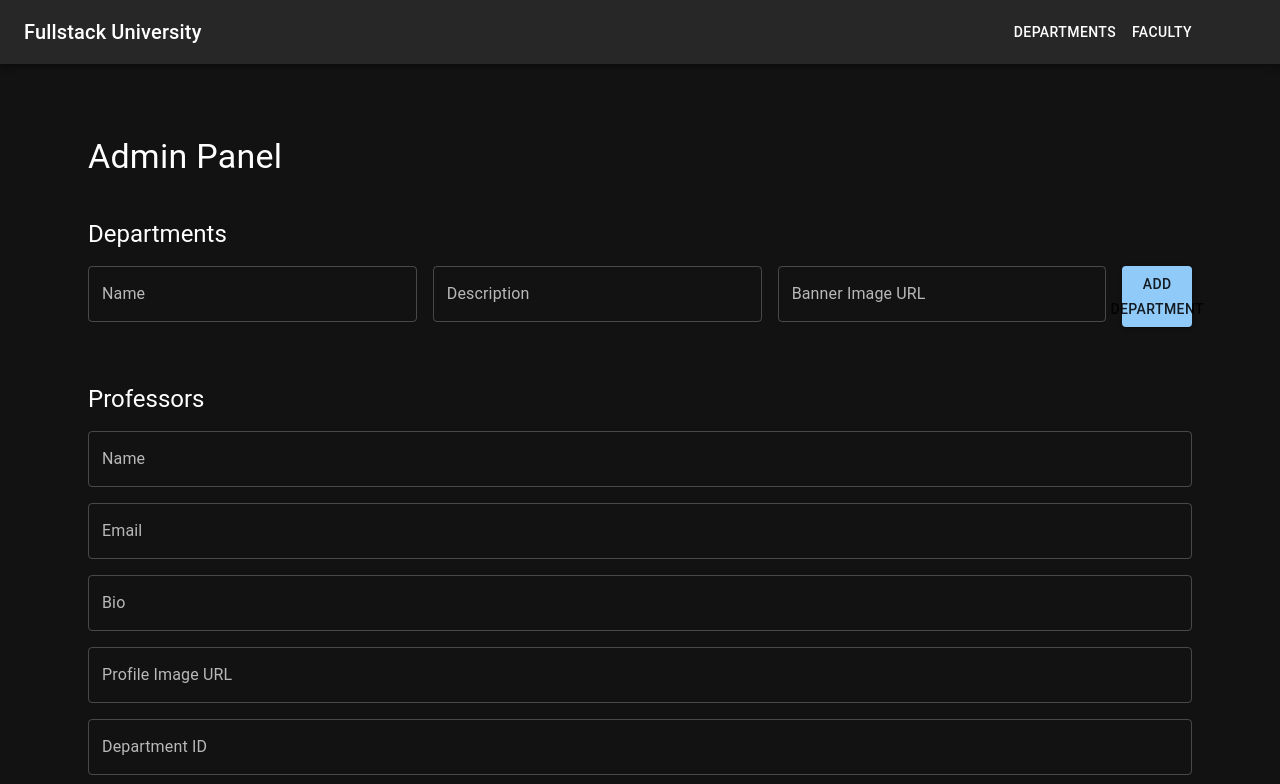
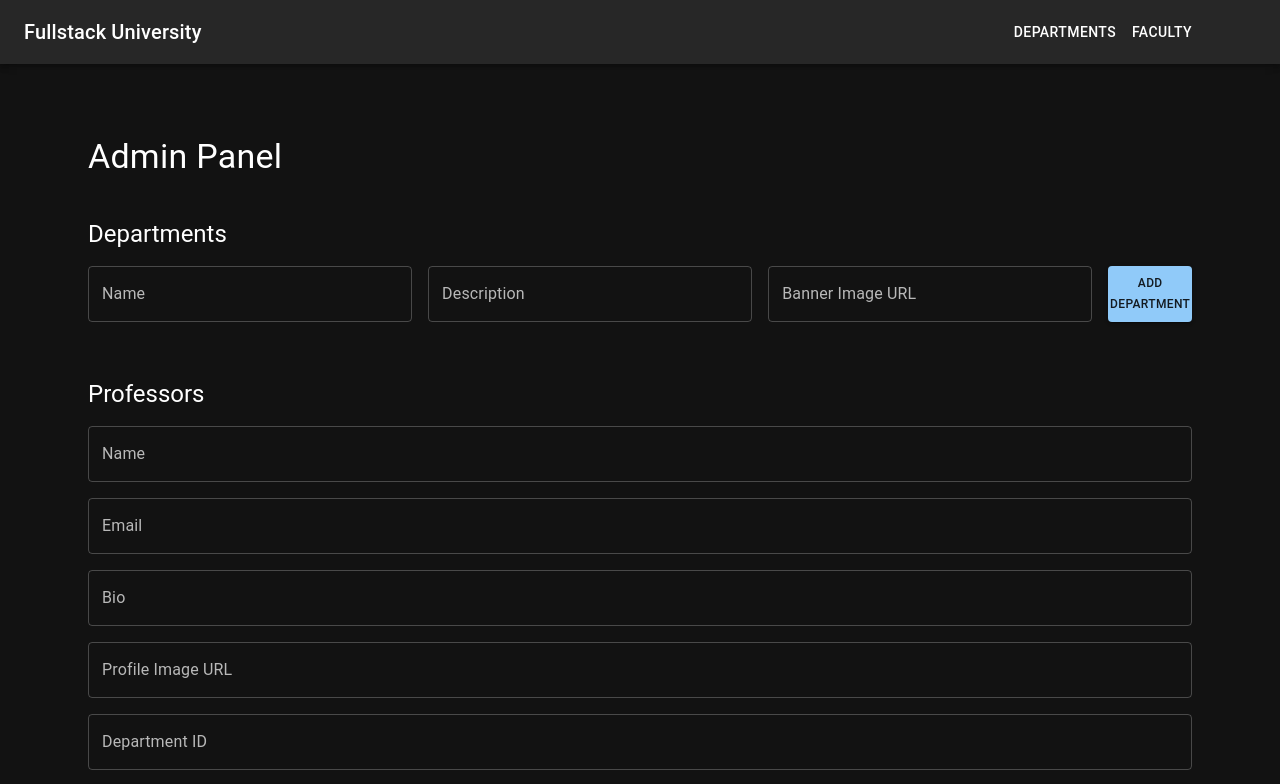
Before and after one commit to 19awburris88/fsu-front, a React (Vite) app: page /admin in a window 1280 px wide. Shown: the top 784 px of the page. Built offline with nearby package versions, Linux system fonts and the light colour scheme; some icons are missing.

Commit message:
Added css to the "Add Department" button

```diff
--- a/src/App.jsx
+++ b/src/App.jsx
@@ -4,7 +4,7 @@ import Footer from "./components/Footer";
 import { Routes, Route, Navigate } from "react-router-dom";
 import Departments from "./pages/Departments";
 import Faculty from "./pages/Faculty";
-import AdminPanel from "./pages/Admin"; // adjust path as needed
+import AdminPanel from "./pages/Admin";
 
 function App() {
   return (
--- a/src/pages/Admin.jsx
+++ b/src/pages/Admin.jsx
@@ -58,7 +58,7 @@ export default function AdminPanel() {
           <TextField label="Description" fullWidth />
           <TextField label="Banner Image URL" fullWidth />
           <Button
-            variant="contained"
+             variant="contained"
             onClick={() =>
               addDepartment(
                 "Test Dept",
@@ -66,6 +66,10 @@ export default function AdminPanel() {
                 "https://via.placeholder.com/400x200"
               )
             }
+            sx={{
+              padding: "0px 26px",
+              fontSize: "12px",
+            }}
           >
             Add Department
           </Button>
```
